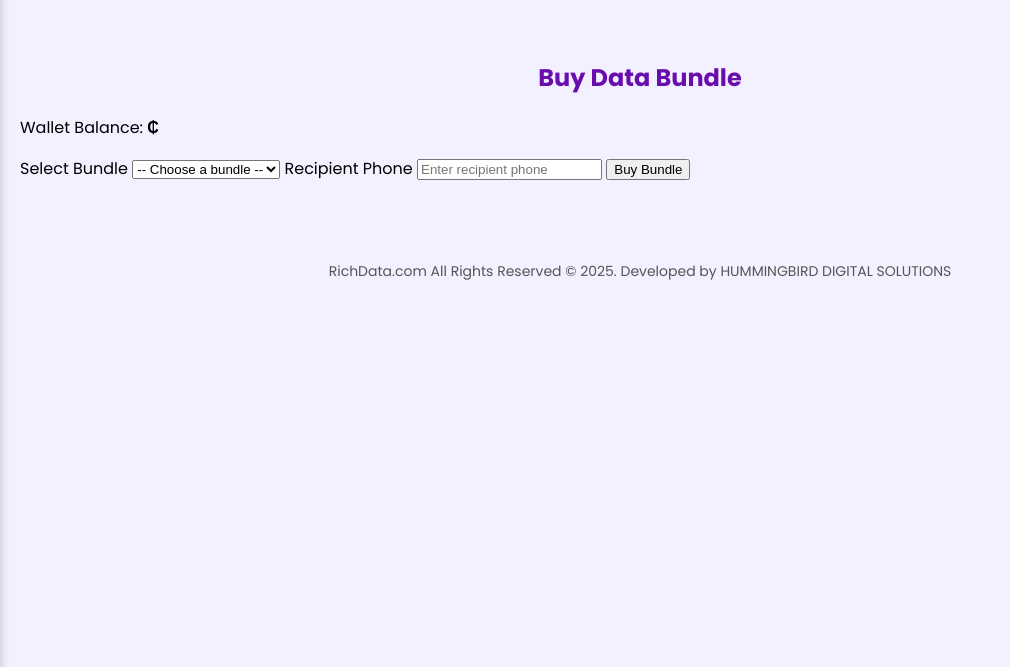
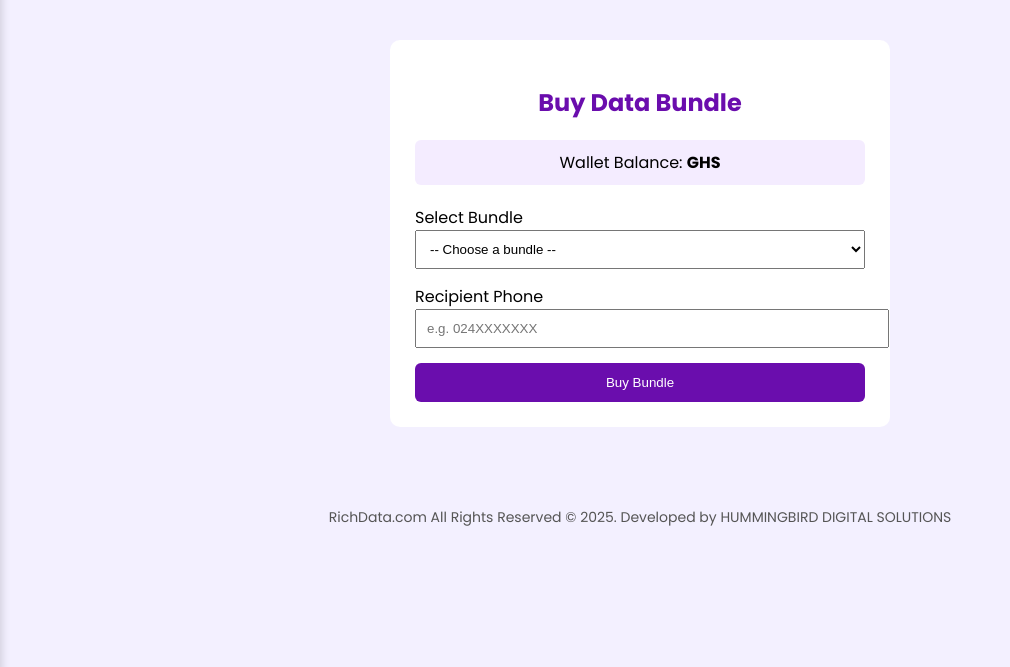
Before and after one commit to Oxbee59/richdatabundle_v3, a Django app: template core/templates/buy_bundle.html in a window 1280 px wide. Shown: the part 60-727 px from the top of the page, without its empty margins (0-1010 px from the left). Run offline with Django 5.2, Linux system fonts and the light colour scheme; the template is opened without the code that fills it, so the values that code supplies are empty.

Commit message:
Update buy & sell bundle templates for SmartDataLink

```diff
--- a/core/templates/buy_bundle.html
+++ b/core/templates/buy_bundle.html
@@ -5,7 +5,9 @@
 
     <h2 style="text-align:center; color:#6a0dad;">Buy Data Bundle</h2>
 
-    <p class="wallet-box">Wallet Balance: <strong>₵ {{ wallet }}</strong></p>
+    <p class="wallet-box">
+        Wallet Balance: <strong>GHS {{ wallet|floatformat:2 }}</strong>
+    </p>
 
     {% if messages %}
         <div class="msg-container">
@@ -20,6 +22,7 @@
     <form method="POST">
         {% csrf_token %}
 
+        <!-- BUNDLE SELECTION -->
         <label>Select Bundle</label>
         <select name="bundle_id" required class="input">
             <option value="" disabled selected>-- Choose a bundle --</option>
@@ -27,22 +30,60 @@
             {% for b in bundles %}
                 <option value="{{ b.id }}">
                     {{ b.network }} • {{ b.name }}
-                    — ₵ {{ b.api_price|default:b.price }}
+                    — GHS {{ b.api_price|default:b.price }}
                     ({{ b.type|upper }})
                 </option>
             {% endfor %}
-
         </select>
 
+        <!-- RECIPIENT PHONE -->
         <label>Recipient Phone</label>
-        <input type="text" name="recipient" placeholder="Enter recipient phone" required class="input">
+        <input
+            type="tel"
+            name="recipient"
+            placeholder="e.g. 024XXXXXXX"
+            required
+            class="input"
+        >
 
-        <button class="btn-primary">Buy Bundle</button>
+        <button type="submit" class="btn-primary">
+            Buy Bundle
+        </button>
     </form>
 </div>
 
 <style>
-/* (your same styles — unchanged) */
+.page-card {
+    max-width: 450px;
+    margin: auto;
+    background: #fff;
+    padding: 25px;
+    border-radius: 10px;
+}
+
+.wallet-box {
+    text-align: center;
+    background: #f4ecff;
+    padding: 10px;
+    border-radius: 6px;
+    margin-bottom: 20px;
+}
+
+.input {
+    width: 100%;
+    padding: 10px;
+    margin-bottom: 15px;
+}
+
+.btn-primary {
+    width: 100%;
+    padding: 12px;
+    background: #6a0dad;
+    color: white;
+    border: none;
+    border-radius: 6px;
+    cursor: pointer;
+}
 </style>
 
 {% endblock %}
```
Also changed, not shown: core/templates/sell_bundle.html (+47 -5 lines).
